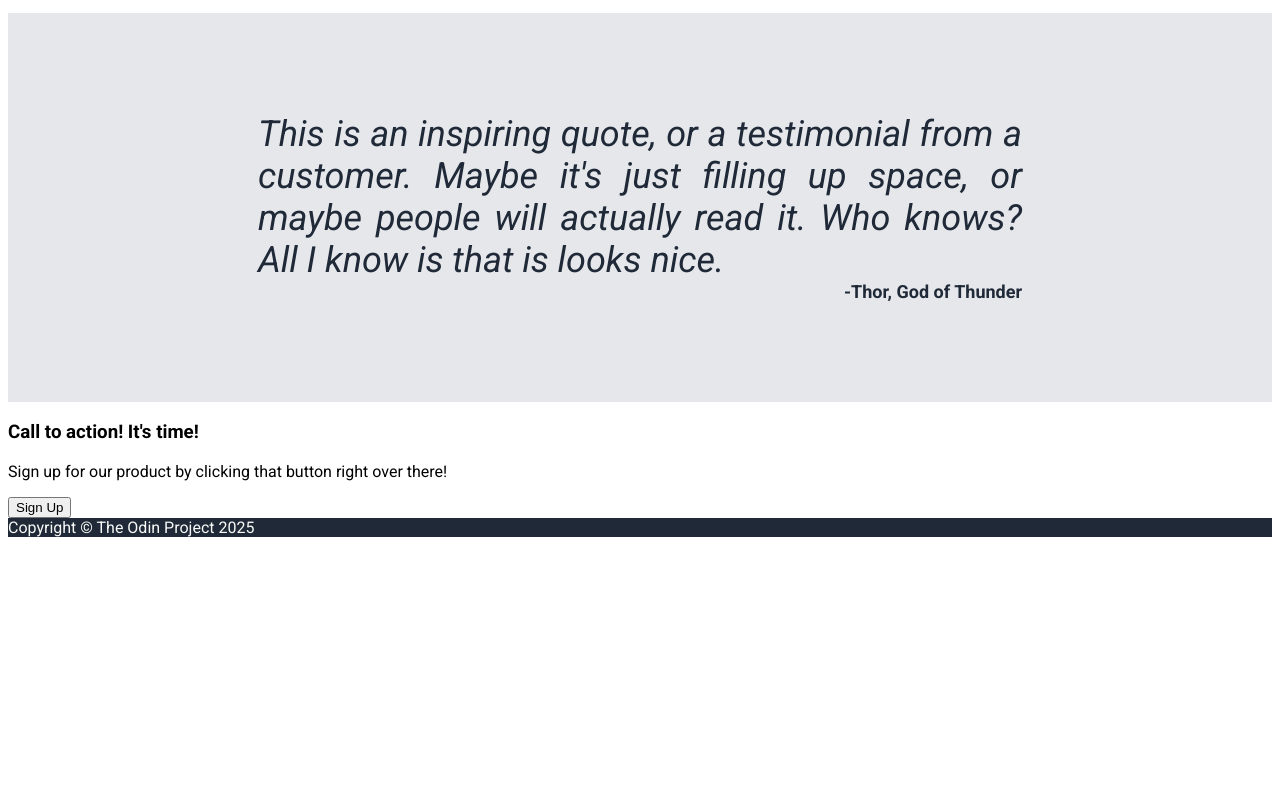
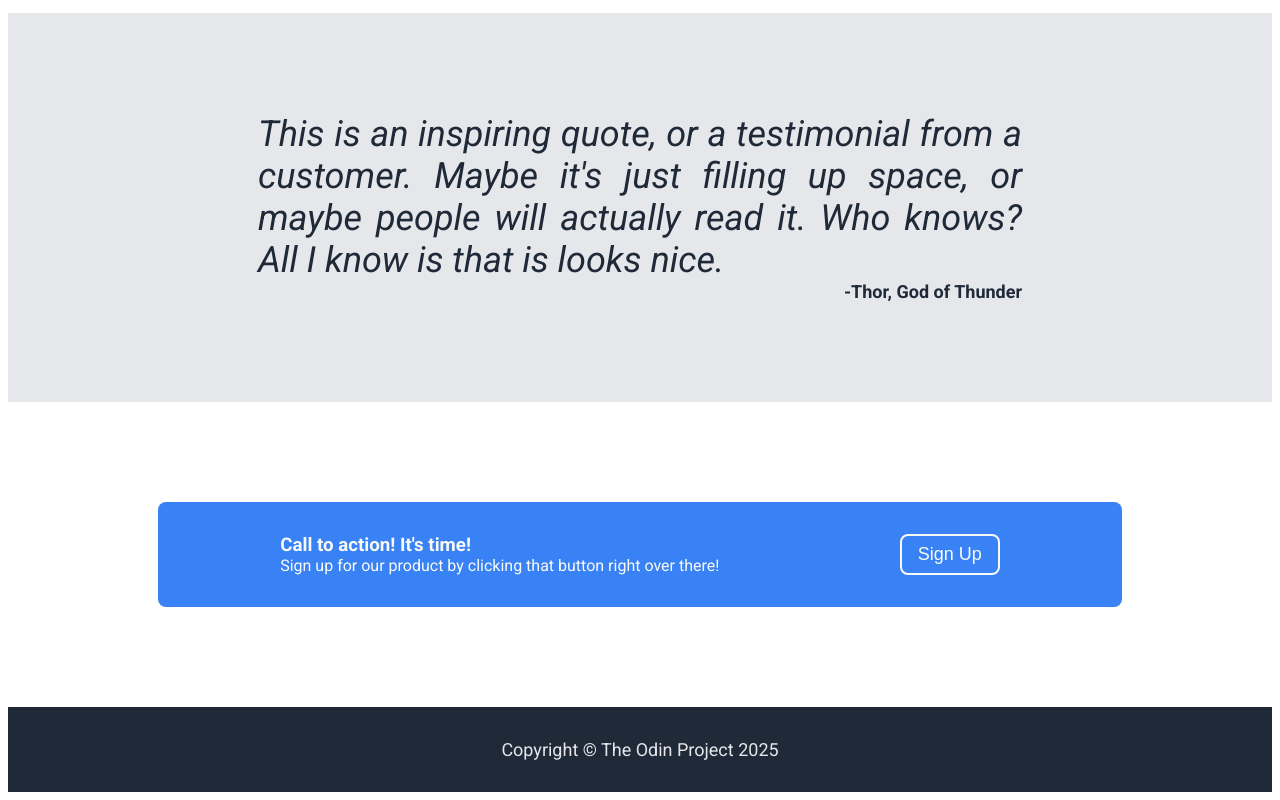
Before and after one commit to shreyaa-offgrid/odin-landing-page, a plain HTML site: page index.html in a window 1280 px wide. Shown: the part 1125-1925 px from the top of the page. Before the commit the page ends 1670 px from the top, so only its background shows below. Drawn offline with Linux system fonts and the light colour scheme.

Commit message:
Style call to action section and the footer

```diff
--- a/index.html
+++ b/index.html
@@ -67,10 +67,12 @@
         <p class="byline">-Thor, God of Thunder</p>
     </div>
     <div class="call-to-action">
-        <h3 class="call-action-title">Call to action! It's time!</h3>
-        <p class="call-action-text">Sign up for our product by
-            clicking that button right over there!
-        </p>
+        <div class="call-left">
+            <h3 class="call-action-title">Call to action! It's time!</h3>
+            <p class="call-action-text">Sign up for our product by
+                clicking that button right over there!
+            </p>
+        </div>
         <button type="button" class="signup2">Sign Up</button>
     </div>
     <div class="footer">
--- a/styles.css
+++ b/styles.css
@@ -141,3 +141,37 @@ body{
 .quote-container>p{
     margin: 0;
 }
+
+.call-to-action{
+    background-color: #3882F6;
+    display: flex;
+    margin: 100px 150px;
+    justify-content: space-around;
+    align-items: center;
+    color: #F9FAF8;
+    padding: 32px;
+    border-radius: 8px;
+}
+
+.call-to-action>button{
+    background-color: #3882F6;
+    padding: 8px 16px;
+    border: 2px solid #F9FAF8;
+    border-radius: 8px;
+    cursor: pointer;
+    color: #F9FAF8;
+    font-size: 18px;
+}
+
+.call-left>h3,
+.call-left>p{
+    margin: 0;
+}
+
+.footer{
+    align-items: center;
+    justify-content: center;
+    padding: 32px;
+    font-size: 18px;
+    color: #E5E7EB;
+}
```
